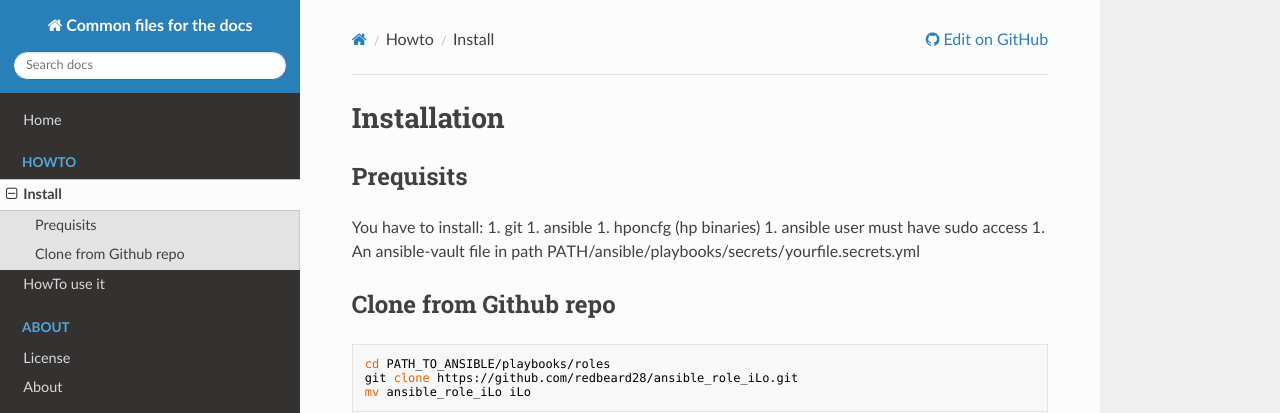
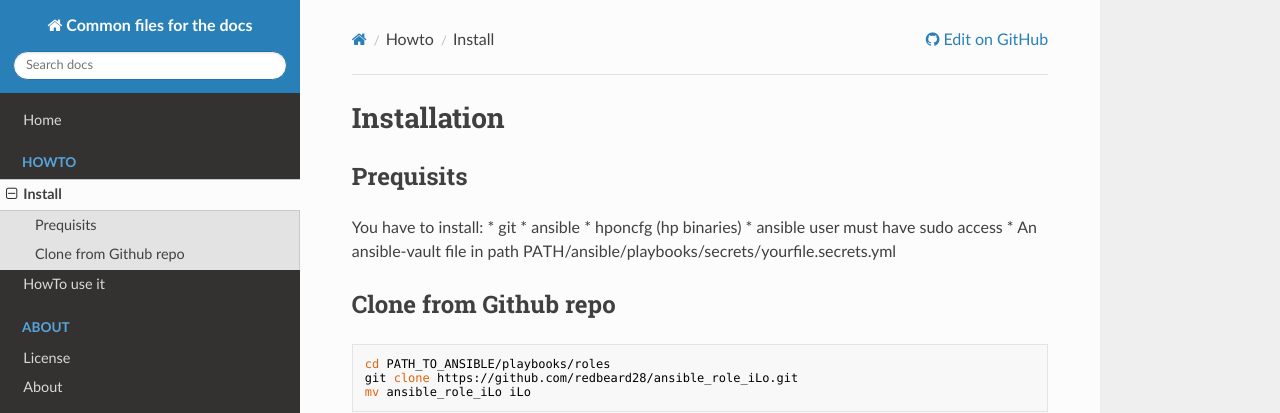
Before and after one commit to redbeard28/ansible_role_iLo, an MkDocs documentation site: the page built from docs/install.md, in a window 1280 px wide. Shown: the top 413 px of the page. Built offline with MkDocs 1.6.1, drawn with Linux system fonts in a browser that asks for light colours; nearby versions of some CDN libraries; old or Windows-style settings are respelled for this version of MkDocs.

Commit message:
Correct markdown syuntax...

```diff
--- a/docs/install.md
+++ b/docs/install.md
@@ -2,11 +2,11 @@
 
 ## Prequisits
 You have to install:
-1. git
-1. ansible
-1. hponcfg (hp binaries)
-1. ansible user must have sudo access
-1. An ansible-vault file in path PATH/ansible/playbooks/secrets/yourfile.secrets.yml
+* git
+* ansible
+* hponcfg (hp binaries)
+* ansible user must have sudo access
+* An ansible-vault file in path PATH/ansible/playbooks/secrets/yourfile.secrets.yml
 
 
 ## Clone from Github repo
```
Also changed, not shown: README-FR.md (+1 -1 lines), README.md (+1 -1 lines), docs/howto.md (+1 -1 lines).
